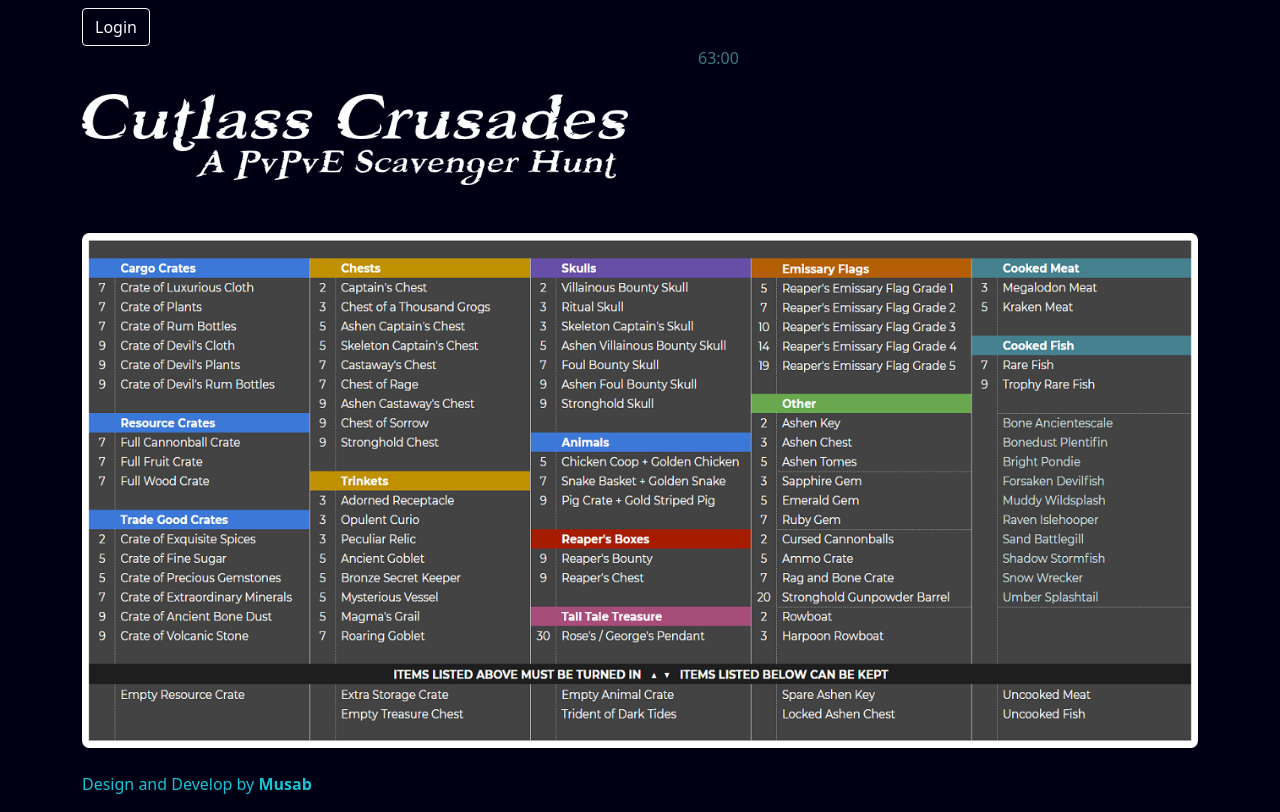
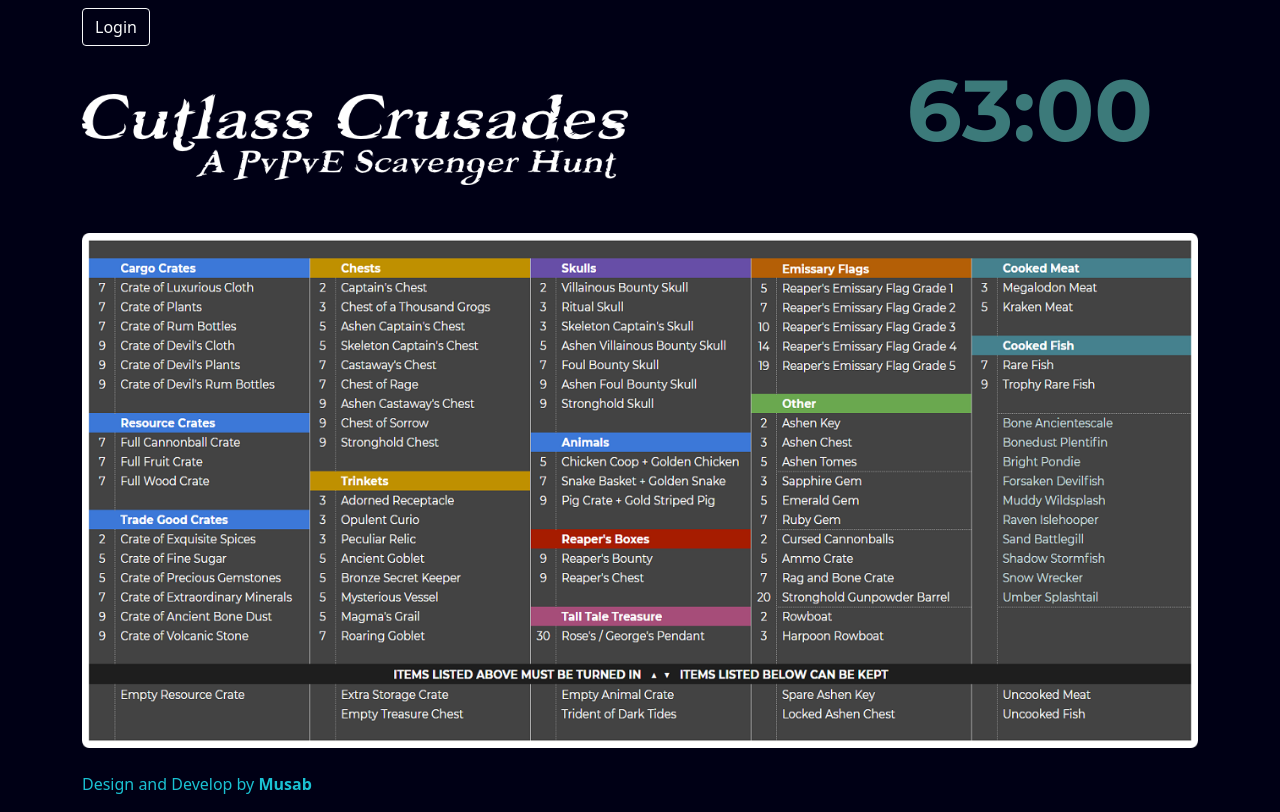
Before and after one commit to SourScar/countdown, a website: page front/index.html in a window 1280 px wide. Drawn offline with nearby package versions, Linux system fonts and the light colour scheme; no server answers.

Commit message:
Update style2.css

```diff
--- a/front/style2.css
+++ b/front/style2.css
@@ -1,4 +1,5 @@
 @import url("https://fonts.googleapis.com/css?family=Lato|Roboto&display=swap");
+@import url('https://fonts.googleapis.com/css2?family=Montserrat:wght@700&display=swap');
 @font-face {
 	font-family: 'Booter';
 	src: url('Booter.ttf');
@@ -21,7 +22,7 @@
 	color: #f79415;
 	font-weight: bolder;
 }
-.pomodoro-timer .timer #time-left
+.pomodoro-timer .timer #time-left {
     	font-family: 'Montserrat', sans-serif;
 	font-size: 5.4rem;
 	text-align: right;
```
